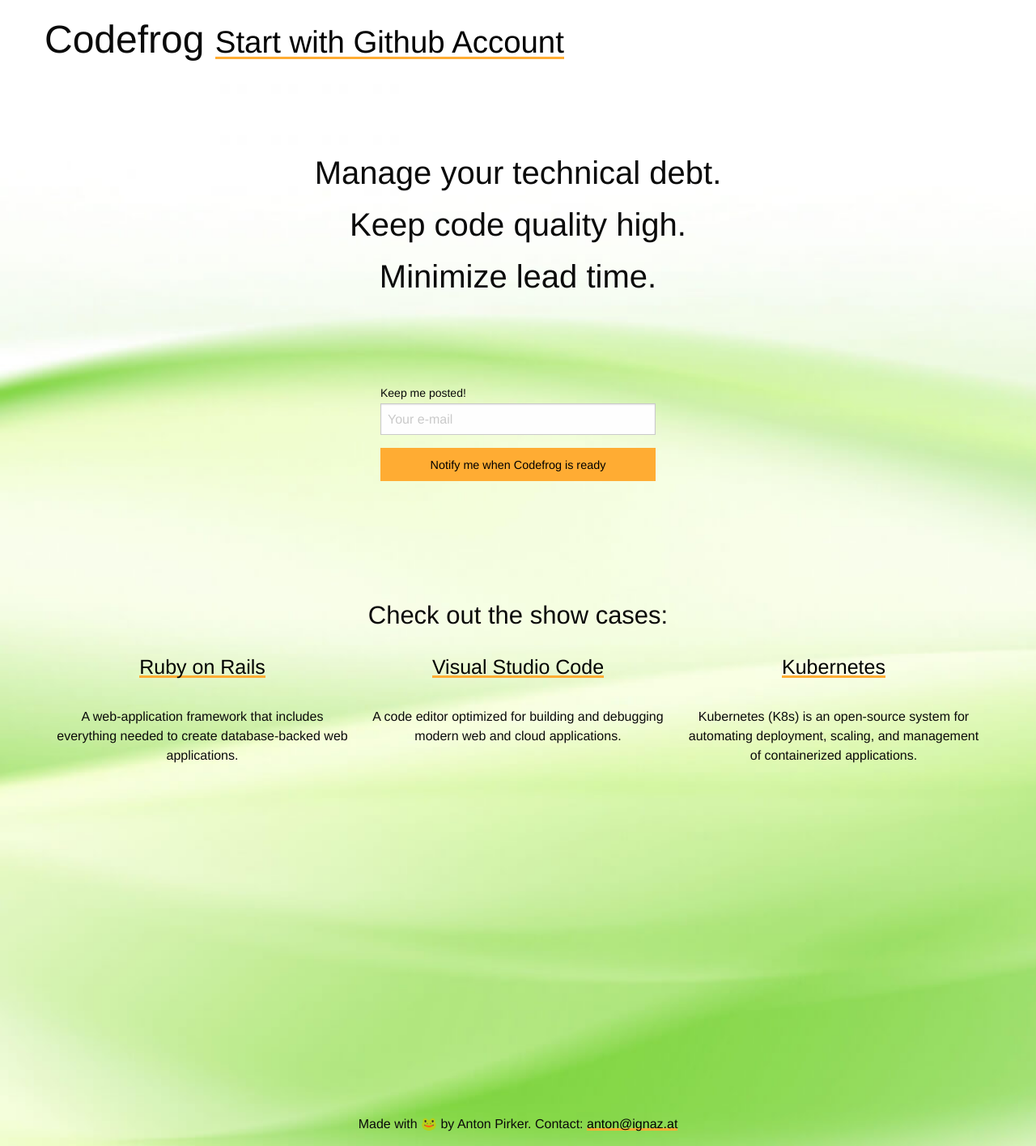
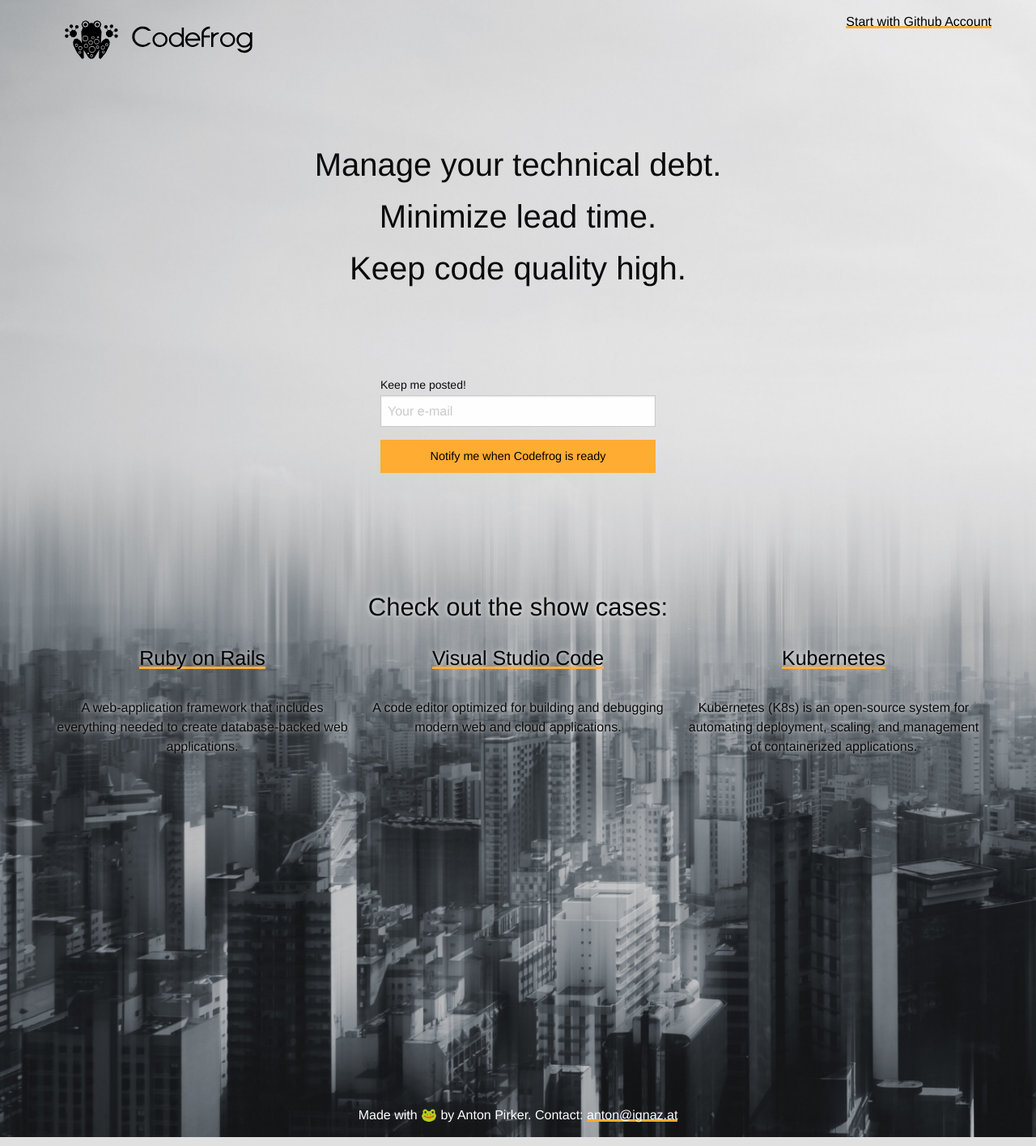
Before and after one commit to antonpirker/codefrog, a Django app: page / in a window 1280 px wide. Shown: the whole page at 81% size. Run offline with Django 3.2, Linux system fonts and the light colour scheme; parts of the project's set-up code (start-up, migrations or seed data) failed here and were passed over; some libraries are stand-ins or nearby versions.

Commit message:
Updated landingpage

```diff
--- a/maintainer/core/static/css/app.css
+++ b/maintainer/core/static/css/app.css
@@ -1,7 +1,24 @@
 body.bg {
-    background-image: url('/static/images/bg4.jpg');
+    background-image: url('/static/images/bg-city.jpg');
     background-repeat: no-repeat;
     background-size: cover;
+}
+body.landingpage img.logo {
+    height: 5em;
+}
+body.landingpage .header div.logo {
+    padding-top: 0;
+}
+body.landingpage .footer {
+    color: #fff;
+}
+body.landingpage .footer a,
+body.landingpage .footer a:hover,
+body.landingpage .footer a:focus {
+    color: #fff;
+}
+.show-cases {
+    text-shadow: 0px 0 0.4em #fff;
 }
 .button.primary {
     background: #ffac33;
@@ -28,10 +45,12 @@ input:checked ~ .switch-paddle {
     background: #000;
 }
 
-.header {
+body.app .header {
     background: #000;
 }
-.header a, .header a:hover, .header a:focus {
+body.app .header a,
+body.app .header a:hover,
+body.app .header a:focus {
     color: #fff;
     box-shadow: none;
 }
--- a/maintainer/core/templates/base.html
+++ b/maintainer/core/templates/base.html
@@ -15,7 +15,7 @@
         {% block head_end %}{% endblock head_end %}
     </head>
 
-<body>
+<body class="app">
     <div class="header" style="height: 5em; margin-bottom: 3em;">
         <div class="grid-x grid-padding-x grid-padding-y">
             <div class="large-6 cell">
--- a/maintainer/core/templates/landing.html
+++ b/maintainer/core/templates/landing.html
@@ -5,17 +5,20 @@
         <meta charset="utf-8">
         <meta http-equiv="x-ua-compatible" content="ie=edge">
         <meta name="viewport" content="width=device-width, initial-scale=1.0">
-        <title>Codefrog - Manage your technical debt. Keep code quality high. Minimize lead time.</title>
+        <title>Codefrog - Manage your technical debt. Minimize lead time. Keep code quality high.</title>
         <link rel="stylesheet" href="{% static "css/foundation.min.css" %}">
         <link rel="stylesheet" href="{% static "css/app.css" %} ">
         <script src="https://kit.fontawesome.com/ed7547b377.js" crossorigin="anonymous"></script>
     </head>
-    <body class="bg">
-        <div class="grid-container">
+    <body class="bg landingpage">
+        <div class="grid-container header">
             <!-- Header -->
             <div class="grid-x grid-margin-x grid-padding-y">
-                <div class="large-12 cell text-center medium-text-left">
-                    <h1>Codefrog <small><a href="https://github.com/login/oauth/authorize?scope=user:email&client_id={{ github_app_client_id }}&redirect_uri={{ github_redirect_uri }}&state={{ github_state }}">Start with Github Account</a></small></h1>
+                <div class="logo large-6 cell text-center large-text-left">
+                    <img class="logo" src="{% static "images/codefrog-logo-black-transparent.svg" %}">
+                </div>
+                <div class="large-6 cell text-center large-text-right">
+                    <a href="https://github.com/login/oauth/authorize?scope=user:email&client_id={{ github_app_client_id }}&redirect_uri={{ github_redirect_uri }}&state={{ github_state }}">Start with Github Account</a>
                 </div>
             </div>
 
@@ -23,8 +26,8 @@
             <div class="grid-x grid-margin-x" style="margin-top: 5em;">
                 <div class="large-12 cell text-center">
                         <h2>Manage your technical debt.</h2>
+                        <h2>Minimize lead time.</h2>
                         <h2>Keep code quality high.</h2>
-                        <h2>Minimize lead time.</h2>
                 </div>
             </div>
 
@@ -58,7 +61,7 @@
 
             <!-- show cases -->
             <div class="grid-x grid-margin-x" style="margin-top: 8em;">
-                <div class="large-12 cell text-center">
+                <div class="show-cases large-12 cell text-center">
                     <h3>Check out the show cases:</h3>
 
                     <div class="grid-x grid-padding-x">
@@ -84,7 +87,7 @@
 
             <!-- Footer -->
             <div class="grid-x grid-padding-x grid-padding-y text-center" style="margin-top: 25em;">
-                <div class="large-12 cell text-center">
+                <div class="footer large-12 cell text-center">
                     Made with 🐸 by Anton Pirker. Contact:&nbsp;<a href="mailto:anton@ignaz.at">anton@ignaz.at</a>
                 </div>
             </div>
--- a/maintainer/core/templates/project/detail.html
+++ b/maintainer/core/templates/project/detail.html
@@ -65,7 +65,7 @@
             let updateFileStats = function(data) {
                 const ctx = {
                     path: data.path,
-                    link: data.link
+                    link: data.link  // TODO: this is complete garbage....
                 };
 
                 let infoTemplate = `
--- a/maintainer/core/views.py
+++ b/maintainer/core/views.py
@@ -242,14 +242,17 @@ def project_file_stats(request, slug):
         code_ownership_labels.append(author)
         code_ownership.append(ownership[author])
 
+    # TODO: normalize code_ownership and commit_counts to have percentage values.
+    # TODO: only have extra values for the first 4 items, the rest should be merged into a "others" author.
+
     json = {
         'path': path,
         'link': f'{project.github_repo_url}/blame/master/{path}',
 
-        'complexity_trend': project.get_file_complexity_trend(path, days),
+        'complexity_trend': project.get_file_complexity_trend(path, days),  # TODO: those are always 0 (data is not available in the metrics)
         'complexity_trend_labels': [x for x in range(1, 31)],
 
-        'changes_trend': project.get_file_changes_trend(path, days),
+        'changes_trend': project.get_file_changes_trend(path, days),  # TODO: those are always 0, don't know why.
         'changes_trend_labels': [x for x in range(1, 31)],
 
         'commit_counts': commit_counts,
```
Also changed, not shown: maintainer/core/static/images/bg-blatt.jpg (added), maintainer/core/static/images/bg-city.jpg (added), maintainer/core/static/images/bg-trees.jpg (added), maintainer/core/static/images/bg1.jpg (deleted), maintainer/core/static/images/bg2.jpg (deleted), maintainer/core/static/images/bg3.jpg (deleted), maintainer/core/static/images/bg4.jpg (deleted), maintainer/core/static/images/codefrog-logo-black-transparent.svg (added).
